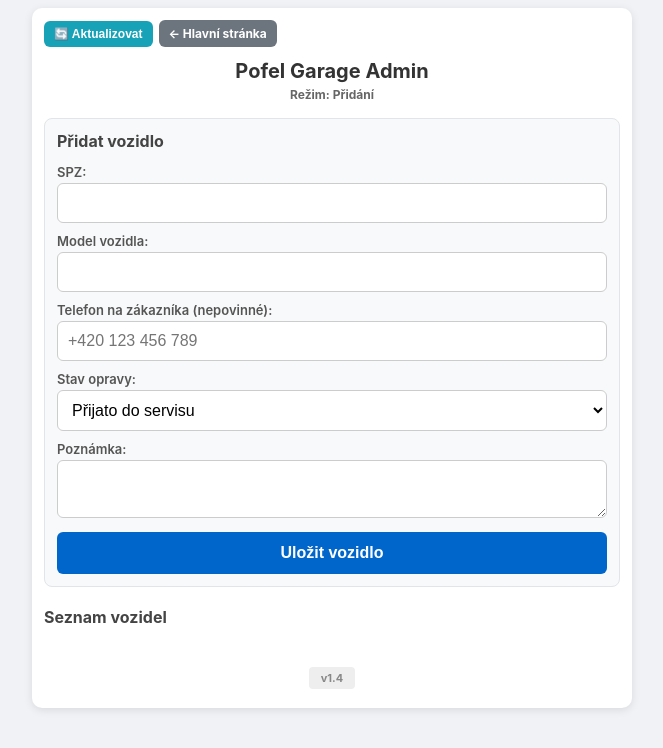
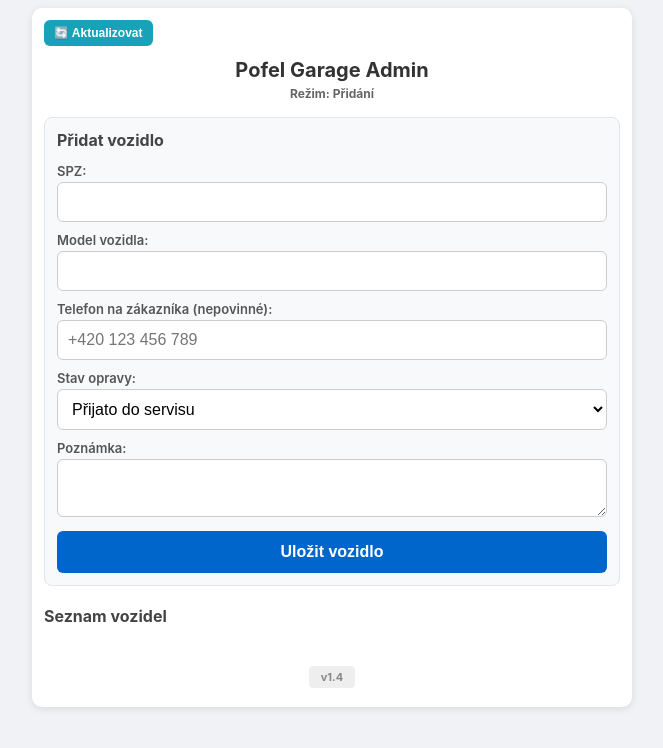
Before and after one commit to weeedeee227-prog/RZ, a website: page admin.html in a window 1280 px wide. Shown: the whole page, without its empty margins (308-971 px from the left). Drawn offline with Linux system fonts and the light colour scheme; no server answers.

Commit message:
Odstraneni tlacitka zpet na hlavni stranku

```diff
--- a/admin.html
+++ b/admin.html
@@ -35,7 +35,7 @@
         .btn-action { padding: 10px; font-size: 14px; border-radius: 6px; border: none; font-weight: bold; flex: 1; cursor: pointer; }
         .btn-edit { background: #ffc107; color: #000; }
         .btn-delete { background: #dc3545; color: #fff; }
-        .top-nav { display: flex; justify-content: flex-start; align-items: center; margin-bottom: 12px; gap: 6px; flex-wrap: wrap; }
+        .top-nav { display: flex; justify-content: flex-start; align-items: center; margin-bottom: 12px; }
         .nav-btn { background: #6c757d; color: white; text-decoration: none; padding: 6px 10px; border-radius: 6px; font-size: 12px; border: none; cursor: pointer; font-weight: bold; }
         .update-btn { background: #17a2b8; }
 
@@ -46,9 +46,9 @@
 <body>
 
 <div class="container">
+    <!-- Horní lišta: Pouze tlačítko aktualizace vlevo -->
     <div class="top-nav">
         <button onclick="forceUpdateApp()" class="nav-btn update-btn">🔄 Aktualizovat</button>
-        <a href="/" class="nav-btn">← Hlavní stránka</a>
     </div>
 
     <div style="text-align: center; margin-bottom: 15px;">
```
